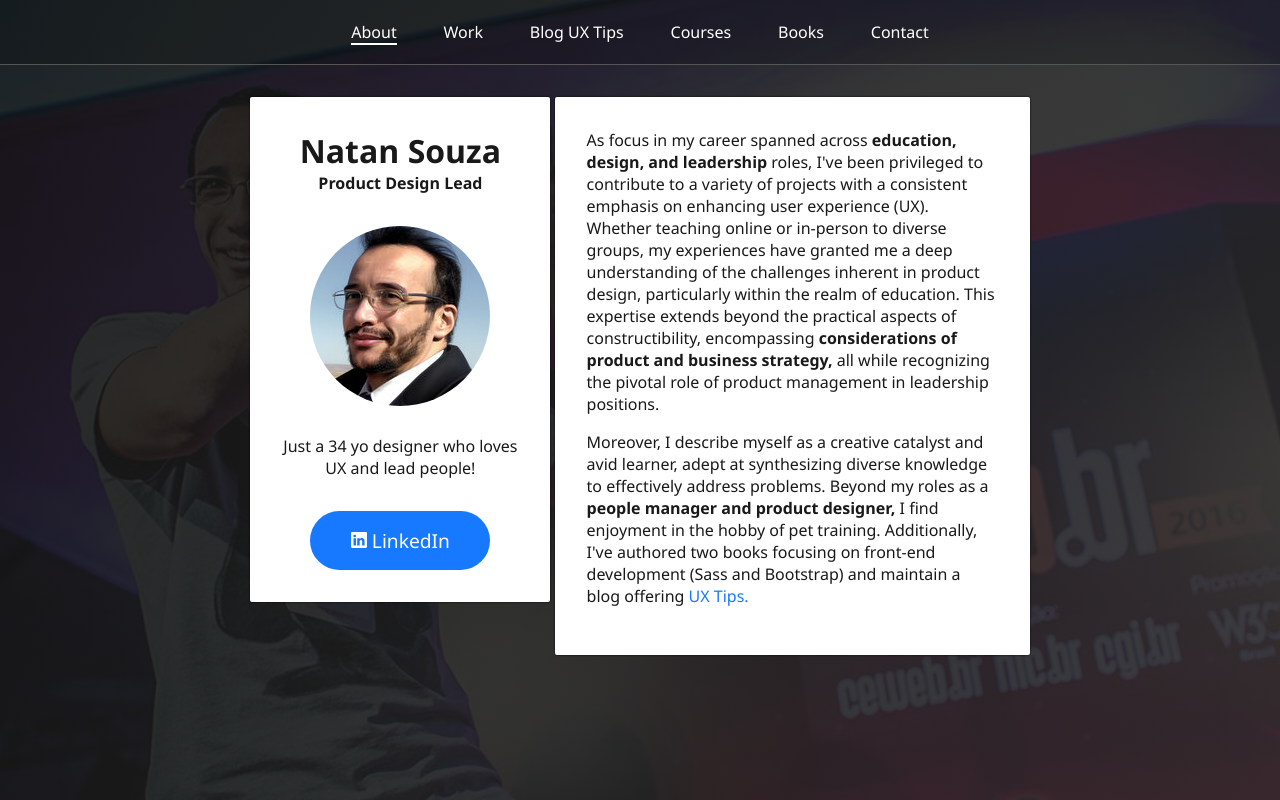
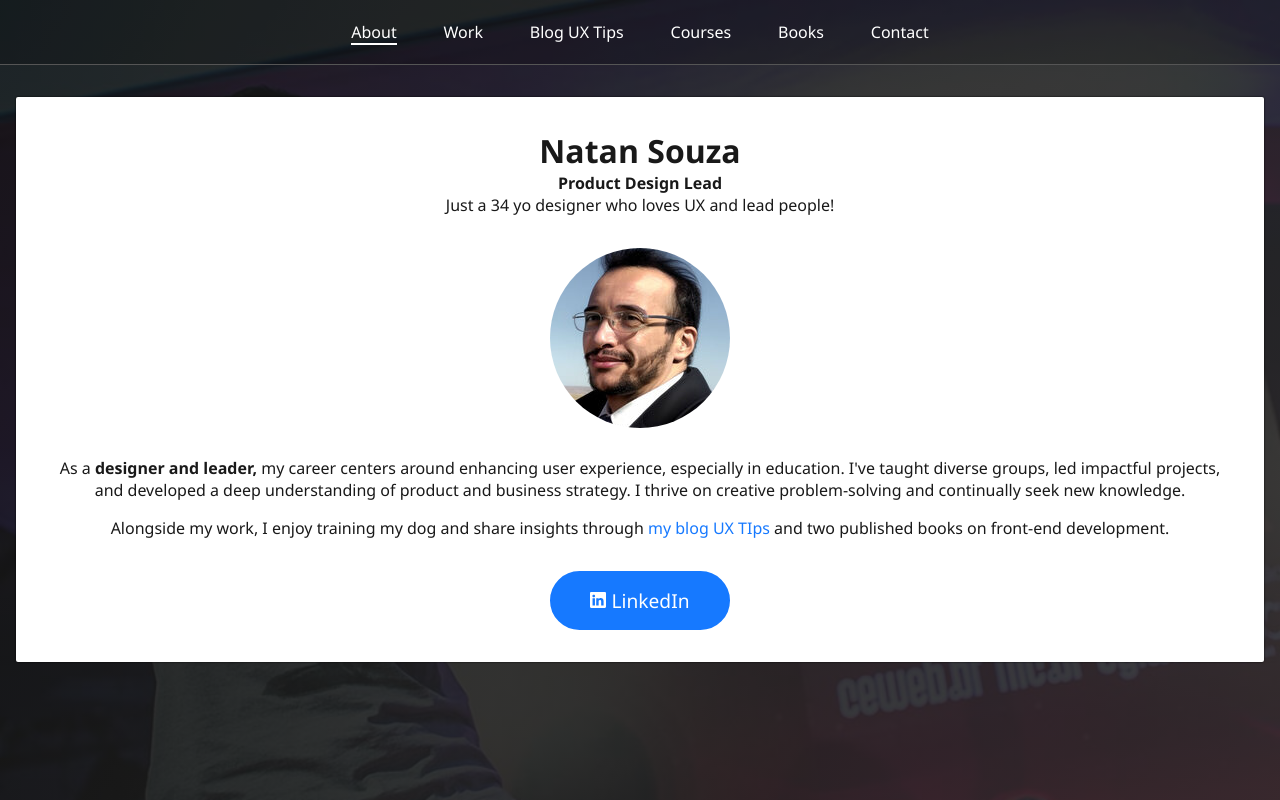
Before and after one commit to designernatan/designernatan, a plain HTML site: page index.html in a window 1280 px wide. Drawn offline with Linux system fonts and the light colour scheme.

Commit message:
Changing mini-bio card

```diff
--- a/css/styles.css
+++ b/css/styles.css
@@ -59,13 +59,15 @@ body {
     color: rgb(25, 25, 25);
     box-shadow: 0 0 2px #000;
     /* min-width: 300px; */
-    width: 300px;
+    width: 100%;
     margin: 1em auto;
     padding: 2em 2em;
     border-radius: 2px;
     display: inline-block;
     vertical-align: top;
 }
+
+
 
 .about > .card:nth-of-type(1) {
     /* background: red; */
--- a/index.html
+++ b/index.html
@@ -48,16 +48,22 @@
         </nav>
     </header>
     <main class="main container">
-        <div class="about">
           <div class="card">
               <section class="sectionHighlight">
                   <h1 class="sectionHighlight-title">Natan Souza<br>Product Design Lead</h1>
+                  <p class="sectionMinibio-text">Just a 34 yo designer who loves UX and lead people!</p>
+
               </section>
               <section class="sectionMinibio"><img
                   src="img/product-design-lead-natan-souza2.jpg"
                   alt="Natan Souza"
                   class="sectionMinibio-avatar">
-                    <p class="sectionMinibio-text">Just a 34 yo designer who loves UX and lead people!</p>
+                  <p>
+                    As a <strong>designer and leader,</strong> my career centers around enhancing user experience, especially in education. I've taught diverse groups, led impactful projects, and developed a deep understanding of product and business strategy. I thrive on creative problem-solving and continually seek new knowledge.
+                  </p>
+                  <p>
+                    Alongside my work, I enjoy training my dog and share insights through <a href="https://translate.google.com/translate?sl=pt&tl=en&u=https%3A%2F%2Fwww.dicasux.com.br">my blog UX TIps</a> and two published books on front-end development.
+                  </p>
               </section>
               <section class="sectionSocial">
                   <a href="https://www.linkedin.com/in/designernatan" class="sectionSocial-button">
@@ -68,15 +74,7 @@
                     LinkedIn</a>
               </section>
           </div>
-            <div class="card">
-                <p>
-                    As focus in my career spanned across <strong>education, design, and leadership</strong> roles, I've been privileged to contribute to a variety of projects with a consistent emphasis on enhancing user experience (UX). Whether teaching online or in-person to diverse groups, my experiences have granted me a deep understanding of the challenges inherent in product design, particularly within the realm of education. This expertise extends beyond the practical aspects of constructibility, encompassing <strong>considerations of product and business strategy,</strong> all while recognizing the pivotal role of product management in leadership positions.
-                </p>
-                <p>
-                    Moreover, I describe myself as a creative catalyst and avid learner, adept at synthesizing diverse knowledge to effectively address problems. Beyond my roles as a <strong>people manager and product designer,</strong> I find enjoyment in the hobby of pet training. Additionally, I've authored two books focusing on front-end development (Sass and Bootstrap) and maintain a blog offering <a href="https://translate.google.com/translate?sl=pt&tl=en&u=https%3A%2F%2Fwww.dicasux.com.br">UX Tips.</a>
-                </p>
-            </div>
-        </div>
+
         <div class="books books--some">
             <a
                 class="book book--bootstrap"
```
Lines whose indentation alone changed are shown as unchanged.
